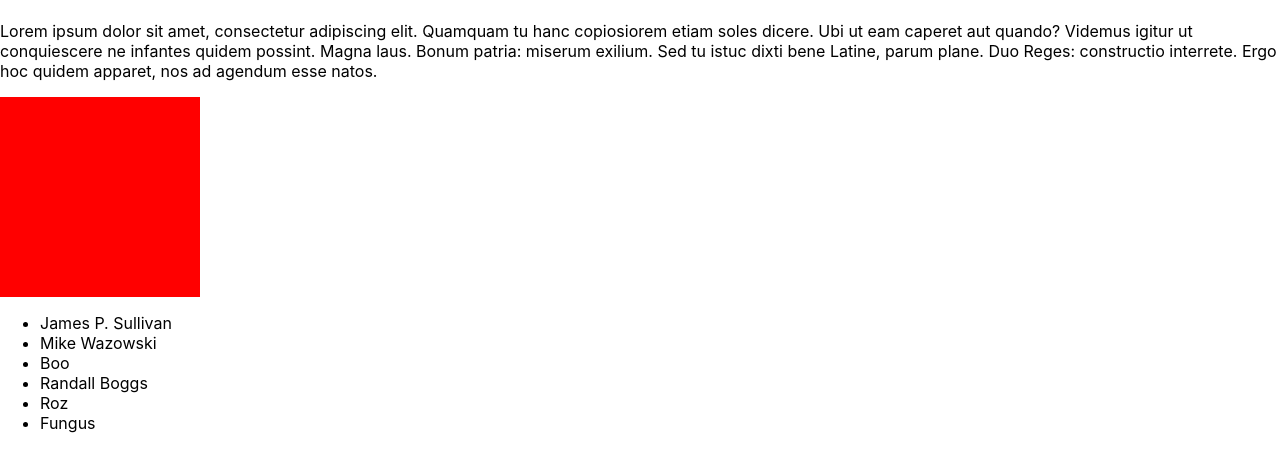
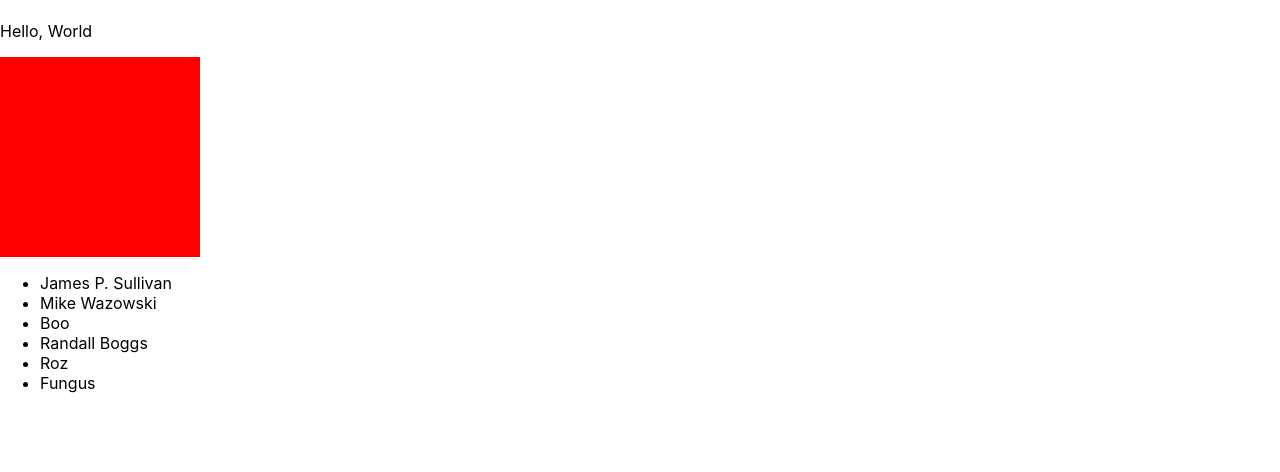
Before and after one commit to mdm106/week-09--first-react-app, a React (Create React App) app: page / in a window 1280 px wide. Shown: the top 472 px of the page. Built offline with nearby package versions, Linux system fonts and the light colour scheme.

Commit message:
Paragraph component updated to accept a message prop which will display between p tags, and will display Hello, World if no message prop is provided

```diff
--- a/src/components/Paragraph.js
+++ b/src/components/Paragraph.js
@@ -1,8 +1,10 @@
 //import the React library
 import React from "react";
 
-const Paragraph = () => (
-    <p>Lorem ipsum dolor sit amet, consectetur adipiscing elit. Quamquam tu hanc copiosiorem etiam soles dicere. Ubi ut eam caperet aut quando? Videmus igitur ut conquiescere ne infantes quidem possint. Magna laus. Bonum patria: miserum exilium. Sed tu istuc dixti bene Latine, parum plane. Duo Reges: constructio interrete. Ergo hoc quidem apparet, nos ad agendum esse natos.</p>
+const Paragraph = ({ message }) => (
+    <>
+        <p>{!message ? "Hello, World" : message}</p>
+    </>
 );
 
 export default Paragraph;
```
